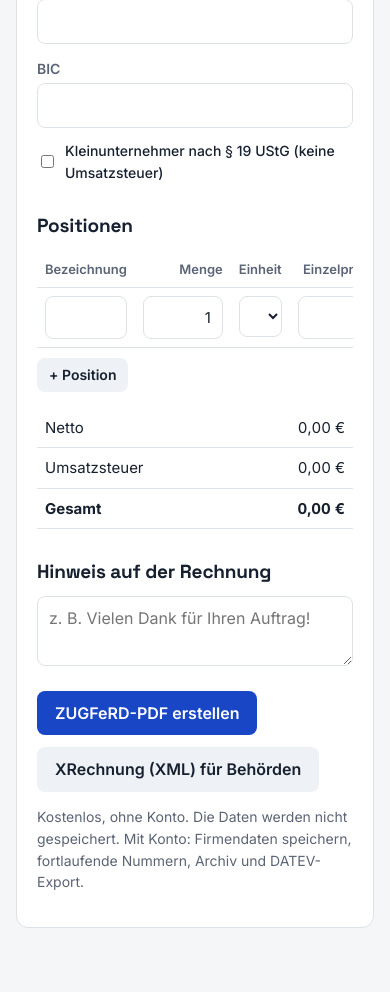
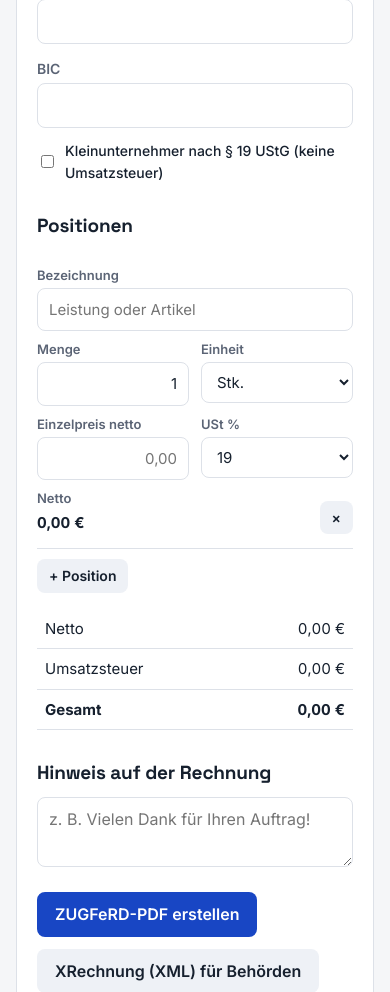
Before and after one commit to alfredlog/erechnung, a FastAPI app: page /erstellen in a window 390 px wide. Shown: the part 2093-3085 px from the top of the page. Run offline with FastAPI, Linux system fonts and the light colour scheme.

Commit message:
Mobile: stacked team list and invoice line items, no table overflows

```diff
--- a/app/web/templates/base.html
+++ b/app/web/templates/base.html
@@ -161,6 +161,17 @@
     @media (max-width: 900px) { .start-steps { grid-template-columns:1fr 1fr; } }
     @media (max-width: 520px) { .start-steps { grid-template-columns:1fr; } }
     html.standalone .web-back { display:none; }
+    td { overflow-wrap:anywhere; }
+    @media (max-width: 760px) {
+      table.team thead { display:none; }
+      table.team, table.team tbody { display:block; }
+      table.team tr { display:grid; grid-template-columns:1fr auto; gap:6px 10px; align-items:center; padding:12px 0; border-bottom:1px solid var(--line); }
+      table.team td { border:0; padding:0; }
+      table.team td:first-child { grid-column:1 / -1; font-weight:600; }
+      table.team td.since { grid-column:1 / -1; grid-row:3; }
+      table.team td:last-child { grid-column:2; grid-row:2; }
+      table.team select { width:auto; max-width:100%; }
+    }
     @media (max-width: 760px) {
       table.fields, table.fields tbody, table.fields tr, table.fields td { display:block; width:auto !important; }
       table.fields tr { display:grid; grid-template-columns:1fr auto; gap:2px 10px; padding:10px 0; border-bottom:1px solid var(--line); }
--- a/app/web/templates/erstellen.html
+++ b/app/web/templates/erstellen.html
@@ -1,5 +1,20 @@
 {% extends "base.html" %}
 {% block title %}E-Rechnung erstellen – ZUGFeRD & XRechnung{% endblock %}
+{% block head %}<style>
+  #lines .w-qty { text-align:right; width:80px; } #lines .w-price { text-align:right; width:110px; }
+  @media (max-width: 760px) {
+    #lines thead { display:none; }
+    #lines, #lines tbody { display:block; }
+    #lines tr { display:grid; grid-template-columns:1fr 1fr; gap:8px 12px; padding:14px 0; border-bottom:1px solid var(--line); }
+    #lines td { border:0; padding:0; }
+    #lines td::before { content:attr(data-l); display:block; font-size:13px; font-weight:600; color:var(--muted); margin-bottom:3px; }
+    #lines td.l-name { grid-column:1 / -1; }
+    #lines .w-qty, #lines .w-price { width:100%; }
+    #lines td.l-net { align-self:center; font-weight:700; text-align:left; }
+    #lines td.l-del { align-self:end; text-align:right; } #lines td.l-del::before { content:""; }
+    .table-wrap:has(#lines) { overflow:visible; }
+  }
+</style>{% endblock %}
 {% block content %}
 <h1>{{ "Rechnung schreiben" if logged_in else "E-Rechnung erstellen" }}</h1>
 <p class="lead">ZUGFeRD-PDF (lesbar + maschinenlesbar, für Geschäftskunden) oder XRechnung (XML, für Behörden). Summen und Umsatzsteuer werden automatisch berechnet.</p>
@@ -84,13 +99,13 @@ const cent = v => Math.round((v + Number.EPSILON) * 100) / 100;
 
 function addLine(d = {}) {
   const tr = document.createElement("tr");
-  tr.innerHTML = `<td><input type="text" data-k="name" value="${d.name || ""}"></td>
-    <td><input type="text" data-k="quantity" value="${d.quantity || "1"}" style="text-align:right;width:80px"></td>
-    <td><select data-k="unit_code">${UNITS.map(u => `<option value="${u[0]}">${u[1]}</option>`).join("")}</select></td>
-    <td><input type="text" data-k="unit_price" value="${d.unit_price || ""}" placeholder="0,00" style="text-align:right;width:110px"></td>
-    <td><select data-k="vat_rate"><option>19</option><option>7</option><option>0</option></select></td>
-    <td class="num" data-net>0,00 €</td>
-    <td><button type="button" class="ghost small" aria-label="Position entfernen" onclick="this.closest('tr').remove();calc()">×</button></td>`;
+  tr.innerHTML = `<td data-l="Bezeichnung" class="l-name"><input type="text" data-k="name" value="${d.name || ""}" aria-label="Bezeichnung" placeholder="Leistung oder Artikel"></td>
+    <td data-l="Menge"><input type="text" inputmode="decimal" data-k="quantity" value="${d.quantity || "1"}" class="w-qty" aria-label="Menge"></td>
+    <td data-l="Einheit"><select data-k="unit_code" aria-label="Einheit">${UNITS.map(u => `<option value="${u[0]}">${u[1]}</option>`).join("")}</select></td>
+    <td data-l="Einzelpreis netto"><input type="text" inputmode="decimal" data-k="unit_price" value="${d.unit_price || ""}" placeholder="0,00" class="w-price" aria-label="Einzelpreis netto"></td>
+    <td data-l="USt %"><select data-k="vat_rate" aria-label="Umsatzsteuer"><option>19</option><option>7</option><option>0</option></select></td>
+    <td class="num l-net" data-l="Netto" data-net>0,00 €</td>
+    <td class="l-del"><button type="button" class="ghost small" aria-label="Position entfernen" onclick="this.closest('tr').remove();calc()">×</button></td>`;
   tbody.appendChild(tr);
   tr.querySelectorAll("input,select").forEach(el => el.addEventListener("input", calc));
   calc();
```
Also changed, not shown: app/web/templates/team.html (+4 -4 lines).
